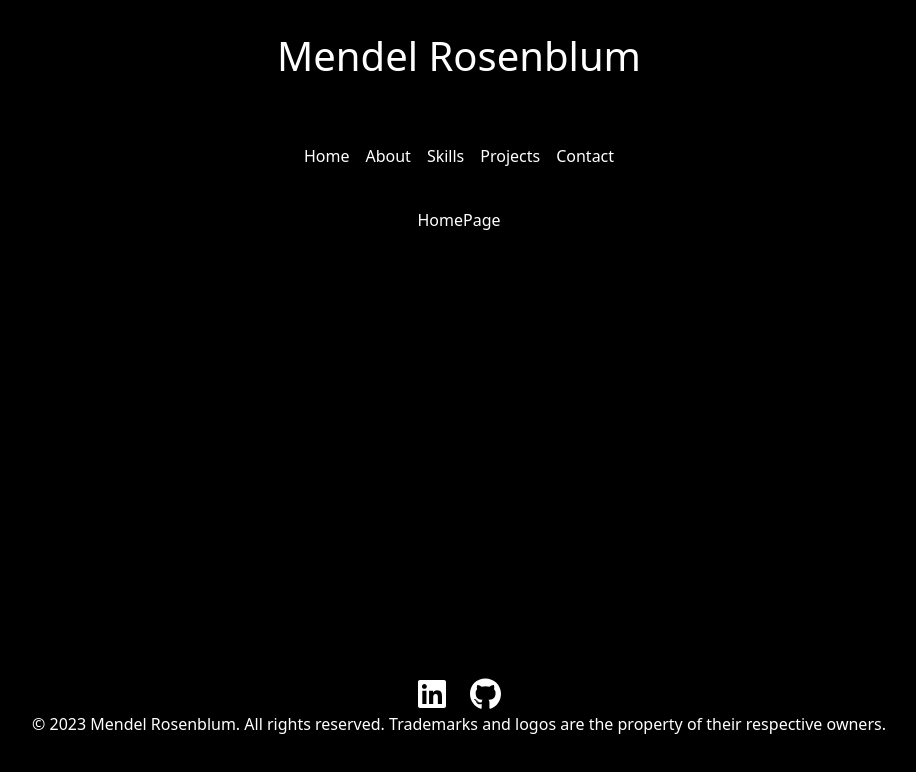
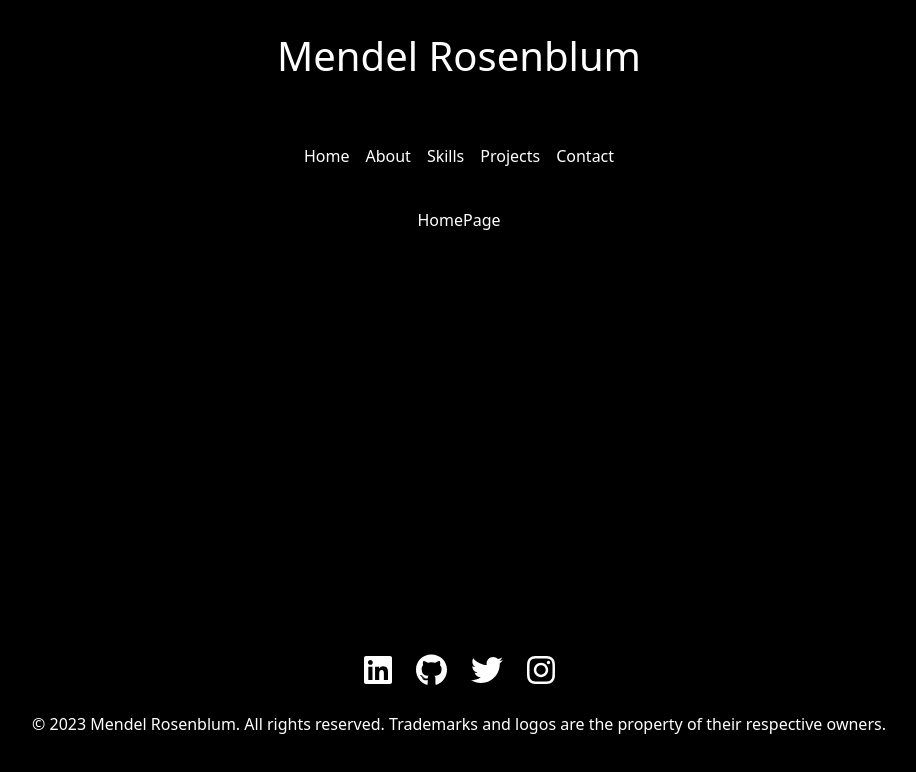
Before and after one commit to mendelr20/portfollio-website, a React (Create React App) app: page / in a window 1280 px wide. Shown: the top 772 px of the page, without its empty margins (181-1097 px from the left). Built offline with nearby package versions, Linux system fonts and the light colour scheme.

Commit message:
adding insta and twtiiter links to the footer

```diff
--- a/src/components/Footer.js
+++ b/src/components/Footer.js
@@ -1,24 +1,38 @@
 import React from 'react';
 import { FontAwesomeIcon } from '@fortawesome/react-fontawesome';
-import { faLinkedin, faGithub } from '@fortawesome/free-brands-svg-icons';
+import { faLinkedin, faGithub, faTwitter, faInstagram } from '@fortawesome/free-brands-svg-icons';
 import { Row, Col } from 'react-bootstrap';
 
 function Footer() {
   return (
-    <div className="bg-black text-white text-center py-5">
+    <div className="bg-black text-white d-flex flex-column justify-content-between align-items-center py-5">
+      <div className="mb-4">
         <Row className="justify-content-center">
           <Col xs="auto" className="mr-4">
             <a href="https://www.linkedin.com/in/mendel-rosenblum/" target="_blank" rel="noopener noreferrer">
               <FontAwesomeIcon icon={faLinkedin} size="2x" style={{ color: "white" }} />
             </a>
           </Col>
-        <Col xs="auto">
+          <Col xs="auto" className="mr-4">
             <a href="https://github.com/mendelr20/" target="_blank" rel="noopener noreferrer">
               <FontAwesomeIcon icon={faGithub} size="2x" style={{ color: "white" }} />
             </a>
           </Col>
+          <Col xs="auto" className="mr-4">
+            <a href="https://twitter.com/MendelRosenblu5/" target="_blank" rel="noopener noreferrer">
+              <FontAwesomeIcon icon={faTwitter} size="2x" style={{ color: "white" }} />
+            </a>
+          </Col>
+          <Col xs="auto">
+            <a href="https://instagram.com/mendel_rosenblum/" target="_blank" rel="noopener noreferrer">
+              <FontAwesomeIcon icon={faInstagram} size="2x" style={{ color: "white" }} />
+            </a>
+          </Col>
         </Row>
-      <p>&copy; 2023 Mendel Rosenblum. All rights reserved. Trademarks and logos are the property of their respective owners.</p>
+      </div>
+      <p className="mt-auto">
+        &copy; 2023 Mendel Rosenblum. All rights reserved. Trademarks and logos are the property of their respective owners.
+      </p>
     </div>
   );
 }
```
Lines whose indentation alone changed are shown as unchanged.
